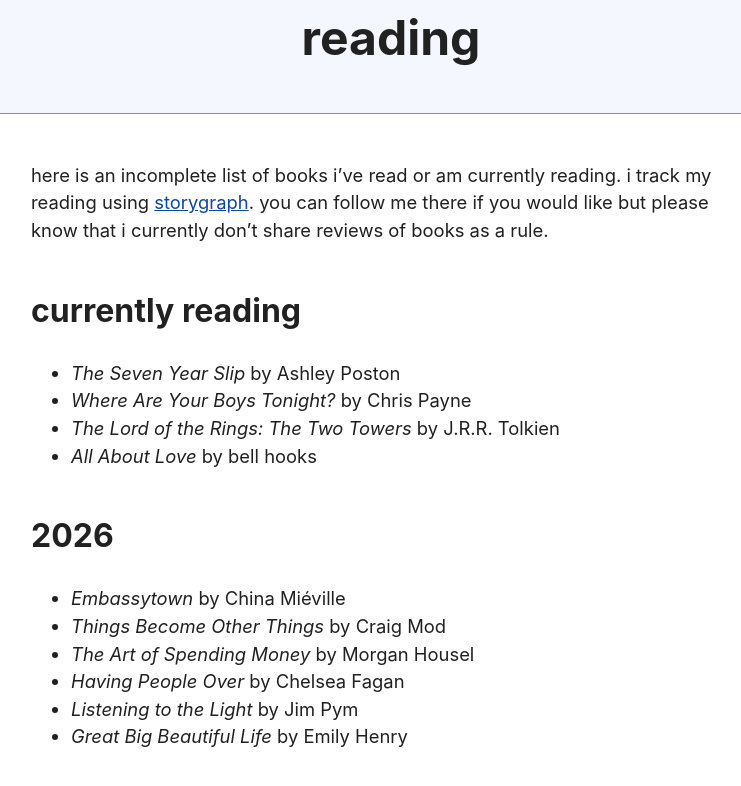
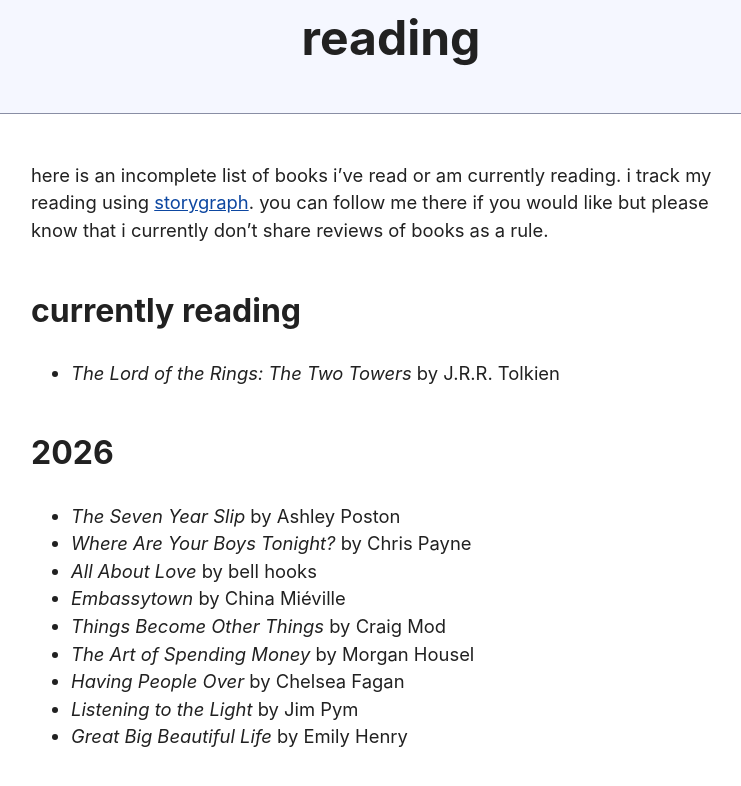
Before and after one commit to sloanelybutsurely/www, a Jekyll site: the page built from reading.md, in a window 1280 px wide and 900 px high, cut to the strip 104-890 px from the top of the window. Shown: the whole strip, without its empty margins (249-990 px from the left). Built offline with Jekyll 4.4.1, drawn with Linux system fonts in a browser that asks for light colours.

```diff
--- a/reading.md
+++ b/reading.md
@@ -10,13 +10,13 @@ please know that i currently don't share reviews of books as a rule.
 
 ### currently reading
 
-- _The Seven Year Slip_ by Ashley Poston
-- _Where Are Your Boys Tonight?_ by Chris Payne
 - _The Lord of the Rings: The Two Towers_ by J.R.R. Tolkien
-- _All About Love_ by bell hooks
 
 ### 2026
 
+- _The Seven Year Slip_ by Ashley Poston
+- _Where Are Your Boys Tonight?_ by Chris Payne
+- _All About Love_ by bell hooks
 - _Embassytown_ by China Miéville
 - _Things Become Other Things_ by Craig Mod
 - _The Art of Spending Money_ by Morgan Housel
```
